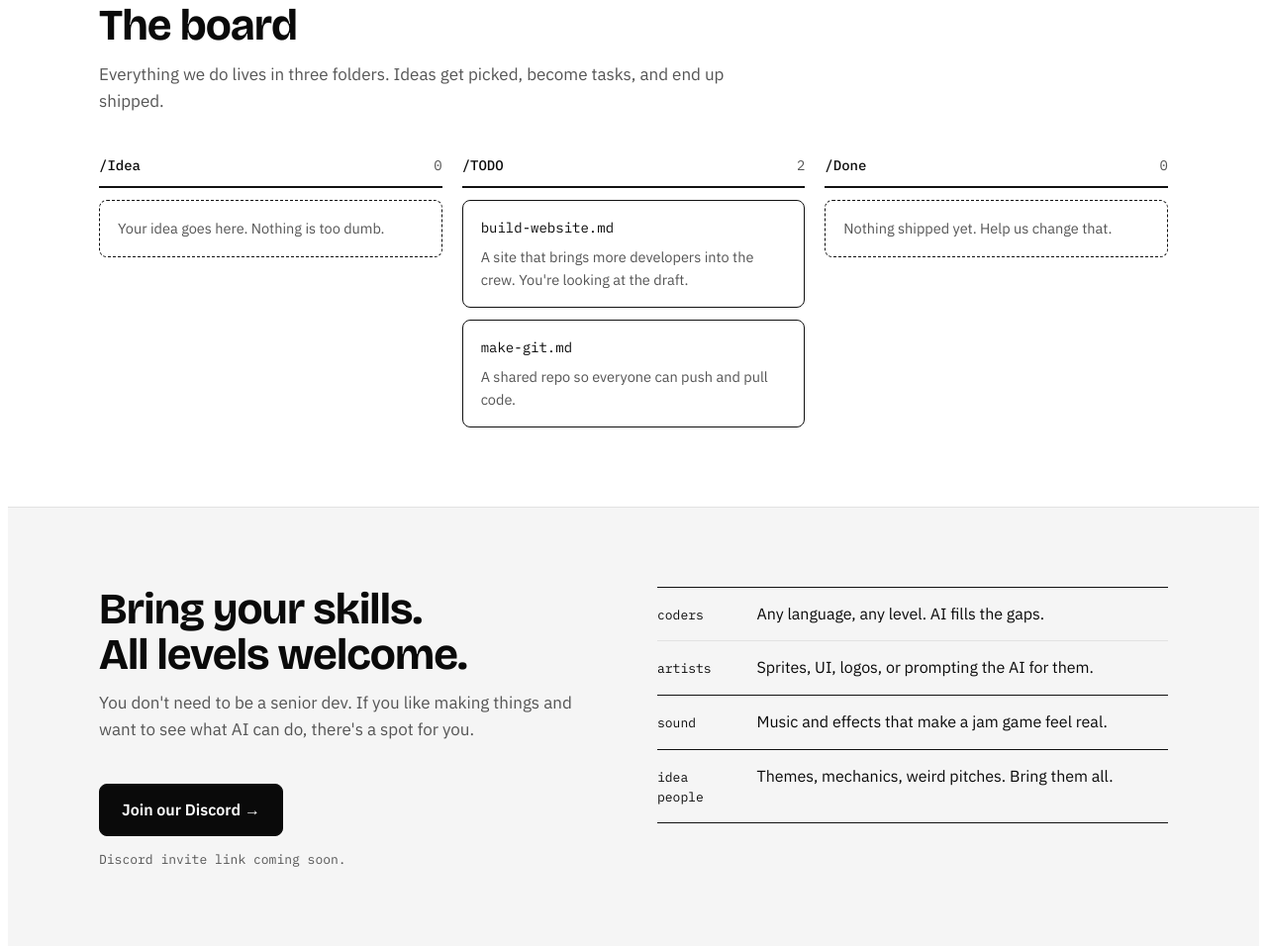
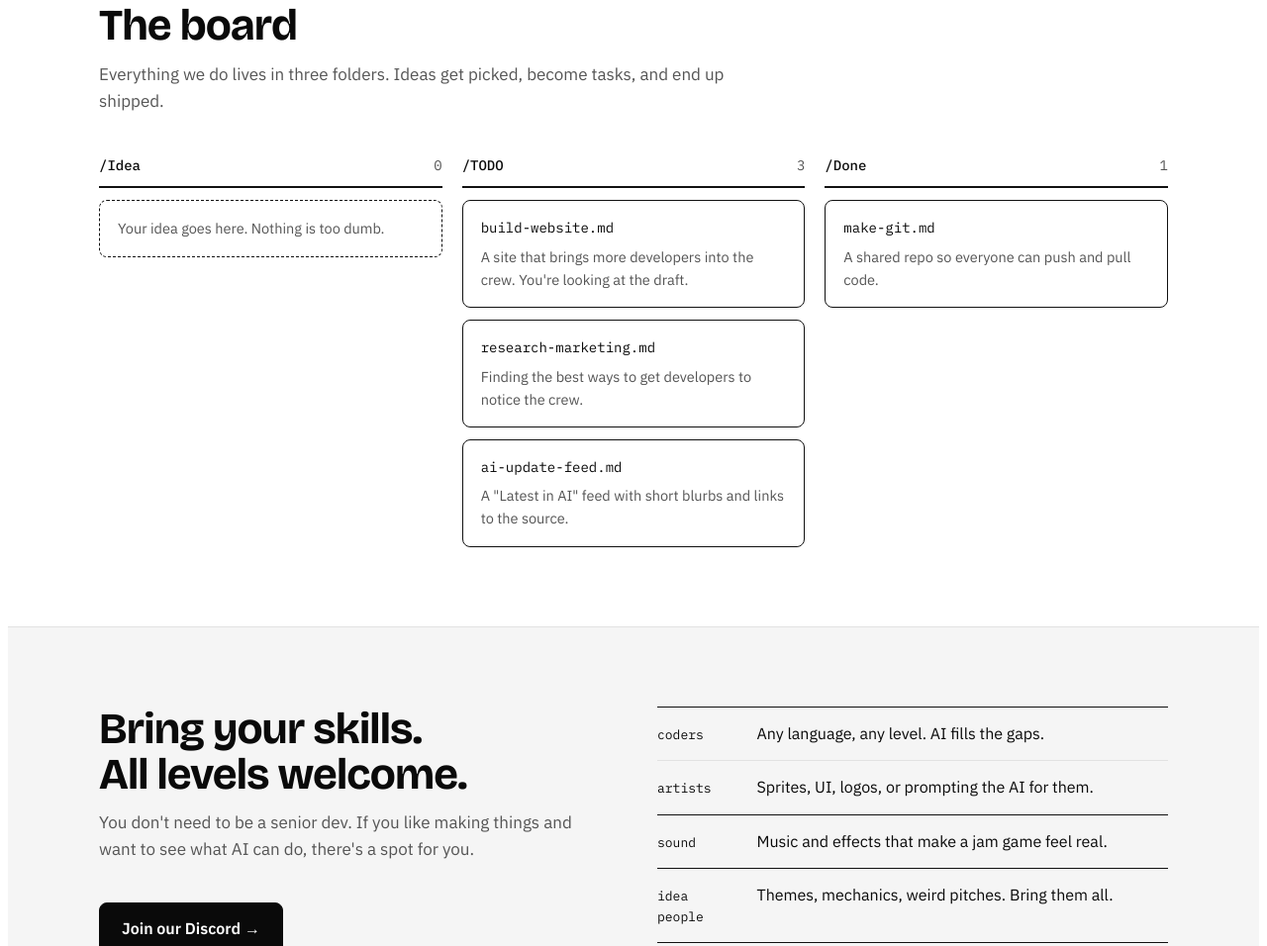
Before and after one commit to crackheadsai/crackheadsai-web, a plain HTML site: page website-mockup/index.html in a window 1280 px wide. Shown: the part 1319-2275 px from the top of the page at 99% size. Drawn offline with nearby package versions, Linux system fonts and the light colour scheme.

Commit message:
Update website board to match the folders
TODO now lists build-website, research-marketing and ai-update-feed,
and Done shows make-git.

Co-Authored-By: Claude Opus 5.5 <noreply@anthropic.com>

```diff
--- a/website-mockup/index.html
+++ b/website-mockup/index.html
@@ -238,13 +238,14 @@ footer .wrap { padding-block: 32px; display: flex; justify-content: space-betwee
           <div class="card empty"><p>Your idea goes here. Nothing is too dumb.</p></div>
         </div>
         <div class="col">
-          <div class="col-head"><b>/TODO</b><span>2</span></div>
+          <div class="col-head"><b>/TODO</b><span>3</span></div>
           <div class="card"><code>build-website.md</code><p>A site that brings more developers into the crew. You're looking at the draft.</p></div>
-          <div class="card"><code>make-git.md</code><p>A shared repo so everyone can push and pull code.</p></div>
+          <div class="card"><code>research-marketing.md</code><p>Finding the best ways to get developers to notice the crew.</p></div>
+          <div class="card"><code>ai-update-feed.md</code><p>A "Latest in AI" feed with short blurbs and links to the source.</p></div>
         </div>
         <div class="col">
-          <div class="col-head"><b>/Done</b><span>0</span></div>
-          <div class="card empty"><p>Nothing shipped yet. Help us change that.</p></div>
+          <div class="col-head"><b>/Done</b><span>1</span></div>
+          <div class="card"><code>make-git.md</code><p>A shared repo so everyone can push and pull code.</p></div>
         </div>
       </div>
     </div>
```
